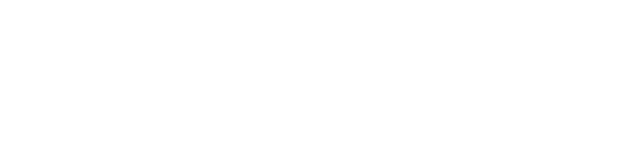
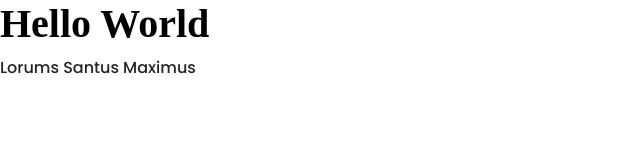
Before and after one commit to d-ecember/SheCodesResponsiveWeek4, a plain HTML site: page index.html in a window 1280 px wide. Shown: the whole page, without its empty margins (0-640 px from the left). Drawn offline with nearby package versions, Linux system fonts and the light colour scheme; a web font is replaced by a local one.

Commit message:
Install Plug ins

```diff
--- a/index.html
+++ b/index.html
@@ -16,8 +16,15 @@
       href="https://fonts.googleapis.com/css2?family=Playfair:ital,opsz,wght@0,5..1200,700;1,5..1200,700&family=Poppins:wght@500;700&display=swap"
       rel="stylesheet"
     />
+    <script
+      src="https://kit.fontawesome.com/7d1ec329bd.js"
+      crossorigin="anonymous"
+    ></script>
     <link rel="stylesheet" href="styles/portfolio.css" />
     <title>Document</title>
   </head>
-  <body></body>
+  <body>
+    <h1>Hello World</h1>
+    <p>Lorums Santus Maximus</p>
+  </body>
 </html>
--- a/styles/portfolio.css
+++ b/styles/portfolio.css
@@ -0,0 +1,30 @@
+/*.playfair-<uniquifier> {
+  font-family: "Playfair", serif;
+  font-optical-sizing: auto;
+  font-weight: 700;
+  font-style: normal;
+  font-variation-settings:
+    "wdth" 100;
+}
+.poppins-medium {
+    font-family: "Poppins", sans-serif;
+    font-weight: 500;
+    font-style: normal;
+  }
+
+  .poppins-bold {
+    font-family: "Poppins", sans-serif;
+    font-weight: 700;
+    font-style: normal;
+  }
+  */
+h1 {
+  color: black;
+  font-family: "Playfair", serif;
+  font-weight: 700;
+}
+
+p {
+  font-family: "Poppins", sans-serif;
+  font-weight: 500;
+}
```
